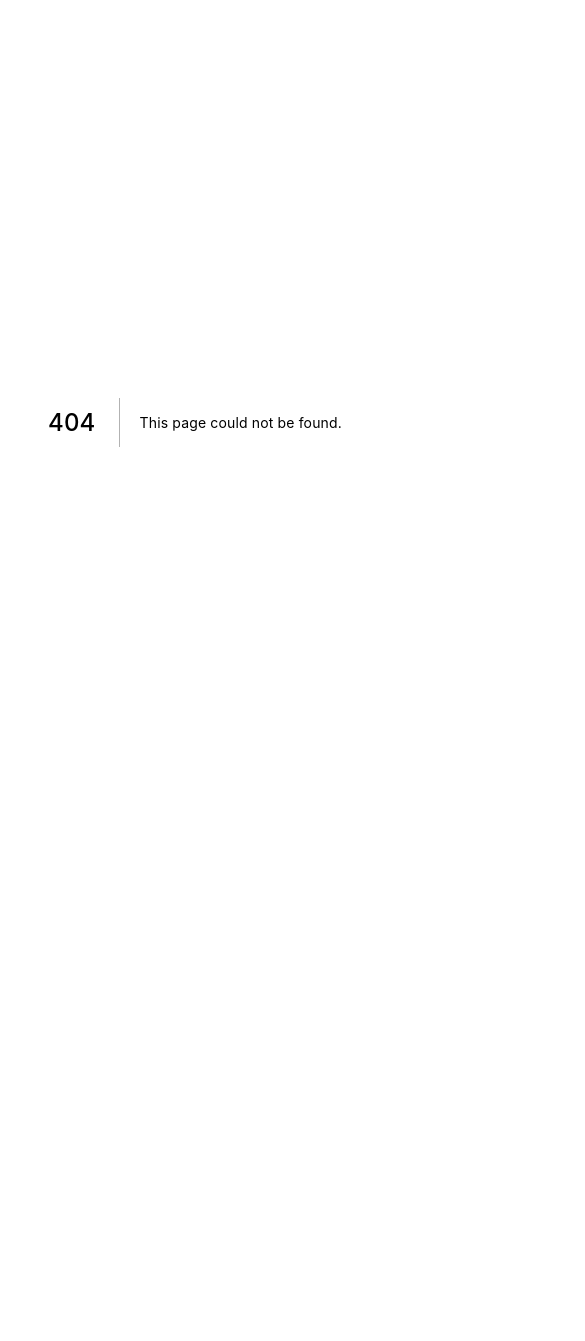
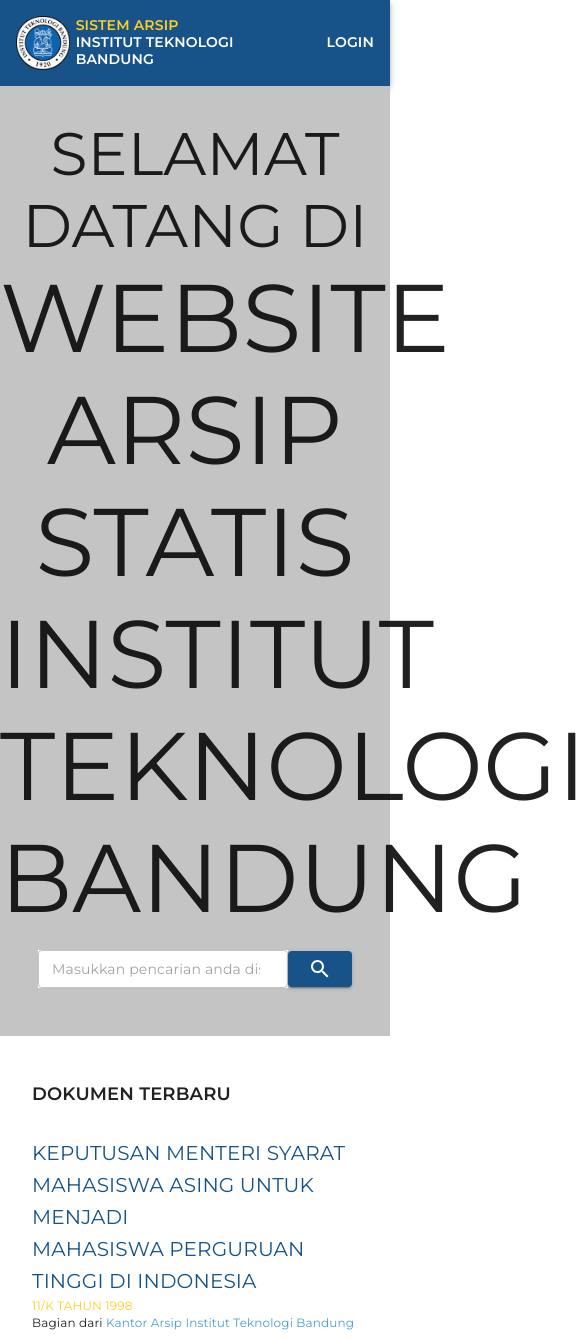
Before and after one commit to WillsenS/if3250-2020-archive-2-archive-frontend, a Next.js app: page /home in a window 390 px wide. Before the commit this address had no page. Shown: the top 1341 px of the page, 585 px wide, since content can reach past the window. Before the commit the page ends 844 px from the top, so only its background shows below. Built offline with nearby package versions, Linux system fonts and the light colour scheme.

Commit message:
fix responsiveness homepage

```diff
--- a/components/Header.js
+++ b/components/Header.js
@@ -44,7 +44,7 @@ const Header = props => {
   return (
     <>
       <ThemeProvider theme={theme}>
-        <AppBar position="static">
+        <AppBar position="static" className={classes.root}>
           <Container>
             <Toolbar className={classes.toolbar}>
               <Grid container spacing={0}>
--- /dev/null
+++ b/pages/home.js
@@ -0,0 +1,159 @@
+import React from "react";
+import { makeStyles, ThemeProvider } from "@material-ui/core/styles";
+import Box from '@material-ui/core/Box';
+import Button from '@material-ui/core/Button';
+import TextField from '@material-ui/core/TextField';
+import SearchIcon from '@material-ui/icons/Search';
+import Typhograpy from '@material-ui/core/Typography'
+import Hidden from'@material-ui/core/Hidden';
+
+import Header from "../components/Header";
+import Footer from "../components/Footer";
+import theme from "../theme/index";
+
+const ContentStyles = makeStyles(() => ({
+  newDocument:{
+    flexGrow : 1,
+    padding : "32px 32px"
+  },
+  title: {
+    marginBottom : "16px"
+  },
+  title2:{
+    marginTop : "32px",
+    marginBottom : "16px"
+  },
+  searchBar:{
+    background: 'white',
+    borderColor : 'black',
+    [theme.breakpoints.up('md')]: {
+      width : "800px"
+    },
+    [theme.breakpoints.between('sm','md')]: {
+      width : '500px'
+    },
+    [theme.breakpoints.down('xs')] : {
+      width : '250px'
+    }
+  },
+  yellow:{
+    color: theme.palette.warning.main
+  },
+  pagination:{
+    padding: "16px 0"
+  }
+}))
+
+function Welcome() {
+  const classes = ContentStyles();
+
+  return(
+    <ThemeProvider theme={theme}>
+      <Box bgcolor="primary.bg" padding="32px 0" lineHeight="normal">
+        <Box textAlign="center" >
+          <Typhograpy variant="h2" >
+            SELAMAT DATANG DI
+          </Typhograpy>
+          <Typhograpy variant="h1" >
+            WEBSITE ARSIP STATIS <br />
+            INSTITUT TEKNOLOGI BANDUNG
+          </Typhograpy>
+        </Box>
+        <Box display="flex" justifyContent="center">
+          <form>
+            <TextField placeholder="Masukkan pencarian anda disini"
+              margin="normal" type="search"
+              variant="outlined" size="small"
+              className={classes.searchBar} />
+          </form>
+          <Button variant="contained" color="primary" style={{margin: '17px 0'}}>
+            <SearchIcon/>
+          </Button>
+        </Box>
+      </Box>
+    </ThemeProvider>
+  );
+}
+
+function HomepageContent(){
+  const classes = ContentStyles();
+
+  return(
+    <Box marginTop="16px" display = "flex">
+      <ThemeProvider theme={theme}>
+        <Hidden xsDown>
+          <Box padding = "32px 32px" borderRight={1}>
+            <Typhograpy variant="h4" className={classes.title} >
+              PENCARIAN
+            </Typhograpy>
+            <Typhograpy variant="body1">
+              Administrasi <br/>
+              Sekolah/Fakultas <br/>
+              Surat Keputusan (SK) <br/>
+              Publikasi <br />
+            </Typhograpy>
+            <Typhograpy variant="h4" className={classes.title2} >
+              Kategori
+            </Typhograpy>
+            <Typhograpy variant="body1">
+              Dokumen Cetak <br/>
+              Foto/Gambar <br/>
+              Video<br/>
+            </Typhograpy>
+          </Box>
+        </Hidden>
+        <Box className={classes.newDocument}>
+          <Typhograpy variant="h3" className={classes.title}>
+            DOKUMEN TERBARU
+          </Typhograpy>
+          <Box className={classes.pagination}>
+            <Typhograpy variant="h6" color="primary">
+              KEPUTUSAN MENTERI SYARAT MAHASISWA ASING UNTUK MENJADI<br />
+              MAHASISWA PERGURUAN TINGGI DI INDONESIA
+            </Typhograpy>
+            <Typhograpy variant="body2" className={classes.yellow}>
+              11/K TAHUN 1998
+            </Typhograpy>
+            <Typhograpy variant="body2">
+              Bagian dari <Box component="span" color="primary.light">Kantor Arsip Institut Teknologi Bandung</Box>
+            </Typhograpy>
+          </Box>
+          <Box className={classes.pagination}>
+            <Typhograpy variant="h6" color="primary">
+              KEPUTUSAN MENTERI SYARAT MAHASISWA ASING UNTUK MENJADI<br />
+              MAHASISWA PERGURUAN TINGGI DI INDONESIA
+            </Typhograpy>
+            <Typhograpy variant="body2" className={classes.yellow}>
+              12/K TAHUN 1998
+            </Typhograpy>
+            <Typhograpy variant="body2">
+              Bagian dari <Box component="span" color="primary.light">Kantor Arsip Institut Teknologi Bandung</Box>
+            </Typhograpy>
+          </Box>
+          <Typhograpy variant="h6" color="primary">
+            SURAT KEPUTUSAN PENERIMAAN MAHASISWA BARU ITB TAHUN 1998
+          </Typhograpy>
+          <Typhograpy variant="body2" className={classes.yellow}>
+            13/K TAHUN 1998
+          </Typhograpy>
+          <Typhograpy variant="body2">
+            Bagian dari <Box component="span" color="primary.light">Kantor Arsip Institut Teknologi Bandung</Box>
+          </Typhograpy>
+        </Box>
+      </ThemeProvider>
+    </Box>
+  );
+}
+
+const HomePage = () => {
+    return(
+      <div>
+          <Header />
+          <Welcome />
+          <HomepageContent />
+          <Footer />
+      </div>
+    );
+};
+
+export default HomePage;
```
